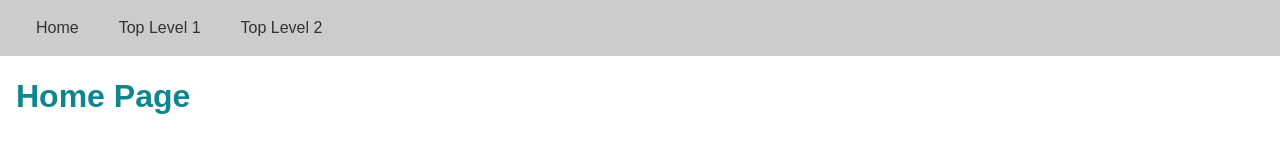
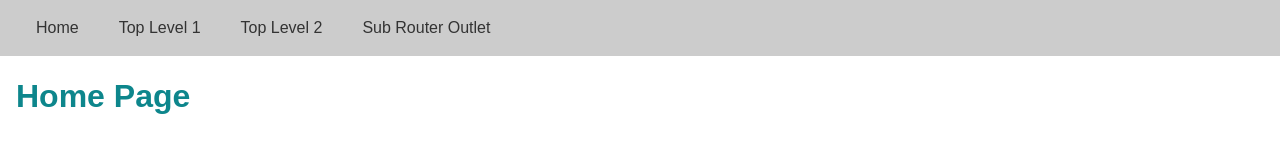
Before and after one commit to PRBDUDE/prb-routes, an Angular app: page /home in a window 1280 px wide. Shown: the top 160 px of the page. Built offline with nearby package versions, Linux system fonts and the light colour scheme.

Commit message:
add Sub Router Outlet to menu-bar navigation

```diff
--- a/src/app/core/menu-bar/menu-bar.html
+++ b/src/app/core/menu-bar/menu-bar.html
@@ -9,5 +9,8 @@
     <li>
       <a routerLink="/top-level-2">Top Level 2</a>
     </li>
+    <li>
+      <a routerLink="/sub-router-outlet">Sub Router Outlet</a>
+    </li>
   </ul>
 </nav>
```
